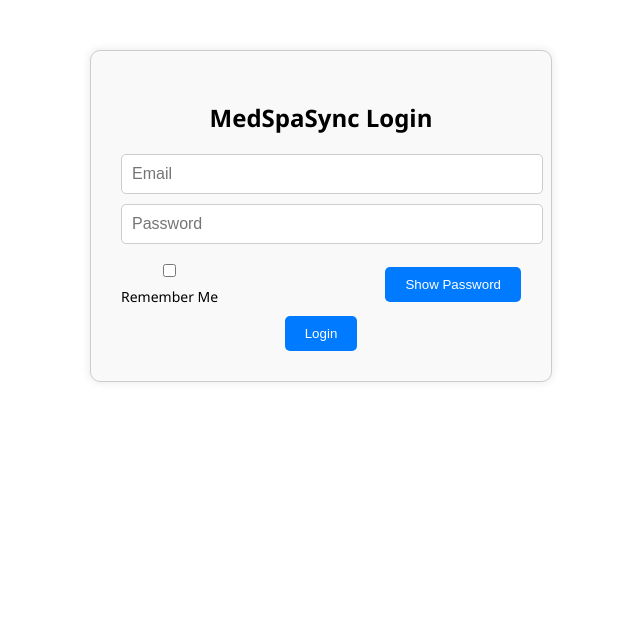
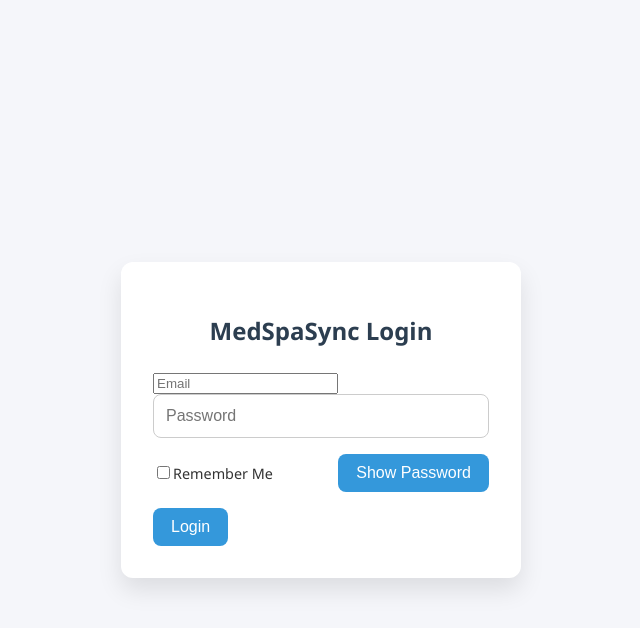
Before and after one commit to MythosMediaCo/spasync-demo, a React (Create React App) app in the folder frontend-auth/: page / in a window 1280 px wide. Shown: the top 628 px of the page, without its empty margins (319-959 px from the left). Built offline with nearby package versions, Linux system fonts and the light colour scheme.

Commit message:
Register

```diff
--- a/frontend-auth/src/App.css
+++ b/frontend-auth/src/App.css
@@ -1,69 +1,131 @@
-/* src/App.css */
-.App {
-  text-align: center;
-  margin-top: 50px;
+/* Global Reset */
+body, html {
+  margin: 0;
+  padding: 0;
   font-family: 'Segoe UI', Tahoma, Geneva, Verdana, sans-serif;
+  background-color: #f5f6fa;
+  color: #333;
+  height: 100%;
 }
 
-.login-form {
-  display: inline-block;
-  padding: 30px;
-  border: 1px solid #ccc;
-  border-radius: 10px;
-  background-color: #f9f9f9;
-  box-shadow: 0 0 10px rgba(0,0,0,0.1);
-  max-width: 400px;
-  width: 90%;
+/* App Container */
+.App {
+  display: flex;
+  justify-content: center;
+  align-items: center;
+  height: 100vh;
+  padding: 20px;
 }
 
-input {
-  display: block;
+/* Form Styling */
+.login-form {
+  background-color: #fff;
+  padding: 2rem;
+  border-radius: 12px;
+  box-shadow: 0 12px 24px rgba(0, 0, 0, 0.1);
   width: 100%;
-  padding: 10px;
-  margin: 10px 0;
-  border: 1px solid #ccc;
-  border-radius: 5px;
-  font-size: 16px;
+  max-width: 400px;
+  box-sizing: border-box;
+  animation: fadeIn 0.8s ease-in-out;
 }
 
-button {
-  padding: 10px 20px;
-  margin-top: 10px;
-  border: none;
-  border-radius: 5px;
-  background-color: #007bff;
-  color: white;
-  cursor: pointer;
-  transition: background-color 0.3s ease;
+.login-form h2 {
+  margin-bottom: 1.5rem;
+  text-align: center;
+  color: #2c3e50;
 }
 
-button:hover {
-  background-color: #0056b3;
+/* Inputs */
+.login-form input[type="email"],
+.login-form input[type="password"],
+.login-form input[type="text"] {
+  width: 100%;
+  padding: 12px;
+  margin-bottom: 1rem;
+  border: 1px solid #ccc;
+  border-radius: 8px;
+  box-sizing: border-box;
+  font-size: 1rem;
+  transition: border-color 0.3s;
 }
 
-.success {
-  color: green;
-  margin-top: 10px;
+.login-form input:focus {
+  border-color: #3498db;
+  outline: none;
 }
 
-.error {
-  color: red;
-  margin-top: 10px;
-}
-
+/* Extras Section */
 .form-extras {
   display: flex;
   justify-content: space-between;
   align-items: center;
-  font-size: 14px;
-  margin-top: 10px;
+  margin-bottom: 1rem;
+  font-size: 0.9rem;
 }
 
+/* Buttons */
+button[type="submit"],
+button[type="button"] {
+  padding: 10px 18px;
+  border: none;
+  border-radius: 8px;
+  background-color: #3498db;
+  color: white;
+  cursor: pointer;
+  font-size: 1rem;
+  transition: background-color 0.3s ease;
+}
+
+button[disabled] {
+  background-color: #ccc;
+  cursor: not-allowed;
+}
+
+button:hover:not([disabled]) {
+  background-color: #2980b9;
+}
+
+/* Message Feedback */
+.success,
+.error {
+  margin-top: 1rem;
+  font-weight: 500;
+  padding: 10px;
+  border-radius: 6px;
+  animation: fadeIn 0.5s ease-in-out;
+  text-align: center;
+}
+
+.success {
+  color: #2ecc71;
+  background-color: #eafaf1;
+  border: 1px solid #27ae60;
+}
+
+.error {
+  color: #e74c3c;
+  background-color: #fdecea;
+  border: 1px solid #e74c3c;
+}
+
+/* Dashboard Placeholder */
+.dashboard {
+  padding: 2rem;
+  text-align: center;
+}
+
+/* Fade-in Animation */
 .fade-in {
-  animation: fadeIn 0.5s ease-in forwards;
+  animation: fadeIn 0.8s ease forwards;
 }
 
 @keyframes fadeIn {
-  from { opacity: 0; }
-  to { opacity: 1; }
+  from {
+    opacity: 0;
+    transform: translateY(10px);
+  }
+  to {
+    opacity: 1;
+    transform: translateY(0);
+  }
 }
```
Also changed, not shown: frontend-auth/src/pages/Register.js (+44 -17 lines).
